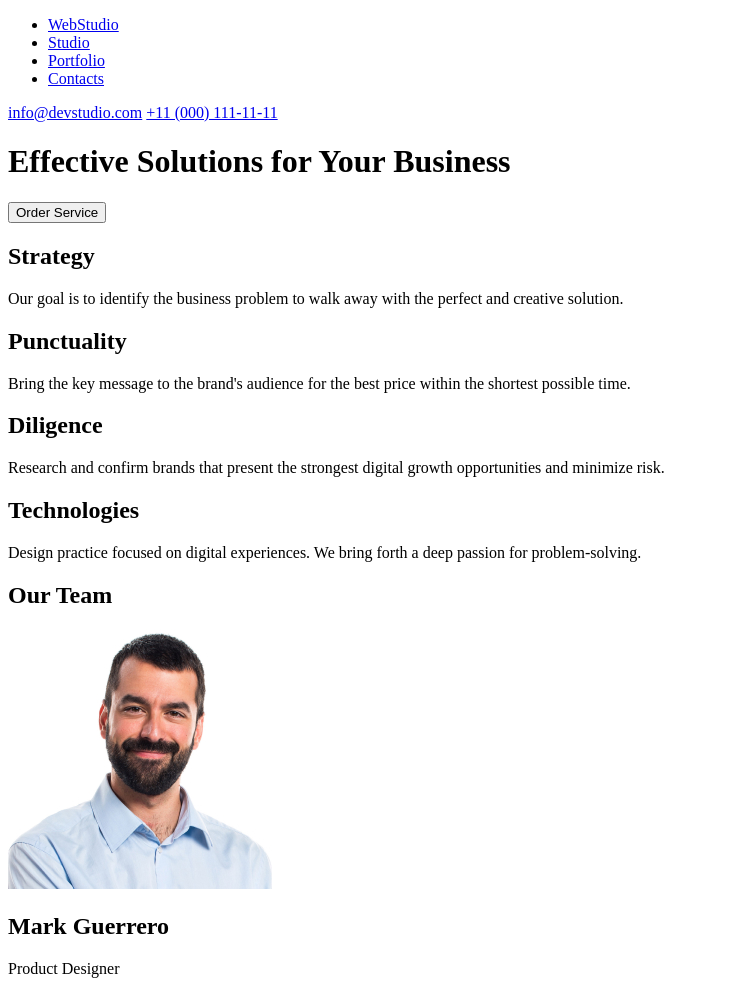
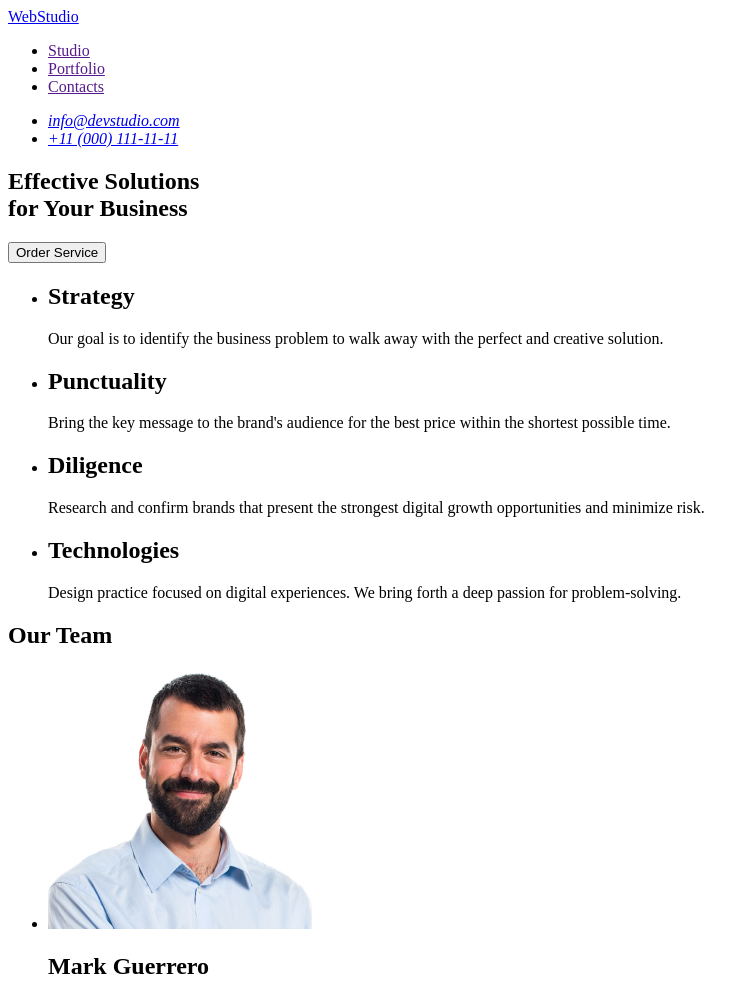
Before and after one commit to NikitinIhor/goit-markup-hw-01, a plain HTML site: page index.html in a window 1280 px wide. Shown: the top 983 px of the page, without its empty margins (0-754 px from the left). Drawn offline with Linux system fonts and the light colour scheme.

Commit message:
Update index.html
new chenges

```diff
--- a/index.html
+++ b/index.html
@@ -10,69 +10,89 @@
 <body>
     <header>
         <nav>
+            <a href="./index.html">WebStudio</a>
             <ul>
                 <li>
-                    <a href="index.html">WebStudio</a>
+                    <a href="">Studio</a>
                 </li>
                 <li>
-                    <a href="#">Studio</a>
+                    <a href="">Portfolio</a>
                 </li>
                 <li>
-                    <a href="#">Portfolio</a>
-                </li>
-                <li>
-                    <a href="#">Contacts</a>
+                    <a href="">Contacts</a>
                 </li>
             </ul>
         </nav>
+        <address>
+            <ul>
+                <li>
                     <a href="mailto: info@devstudio.com">info@devstudio.com</a>
+                </li>
+                <li>
                     <a href="tel: +110001111111">+11 (000) 111-11-11</a>
+                </li>
+            </ul>
+        </address>
     </header>
     <main>
-        <h1>Effective Solutions for Your Business</h1>
+        <section>
+            <h1>Effective Solutions <br>
+                for Your Business</h1>
             <button type="button">Order Service</button>
+        </section>
         <section>
+            <ul>
+                <li>
                     <h2>Strategy</h2>
                     <p>Our goal is to identify the business
                         problem to walk away with the perfect and creative solution. </p>
+                </li>
+                <li>
+                    <h2>Punctuality</h2>
+                    <p>Bring the key message to the brand's audience for the best price within the shortest possible
+                        time. </p>
+                </li>
+                <li>
+                    <h2>Diligence</h2>
+                    <p>Research and confirm brands that present the strongest digital growth opportunities and minimize
+                        risk.
+                    </p>
+                </li>
+                <li>
+                    <h2>Technologies</h2>
+                    <p>Design practice focused on digital experiences. We bring forth a deep passion for
+                        problem-solving. </p>
+                </li>
+            </ul>
         </section>
         <section>
-            <h2>Punctuality</h2>
-            <p>Bring the key message to the brand's audience for the best price within the shortest possible time. </p>
-        </section>
-        <section>
-            <h2>Diligence</h2>
-            <p>Research and confirm brands that present the strongest digital growth opportunities and minimize risk.
-            </p>
-        </section>
-        <section>
-            <h2>Technologies</h2>
-            <p>Design practice focused on digital experiences. We bring forth a deep passion for problem-solving. </p>
-        </section>
             <h2>Our Team</h2>
-        <section>
+            <ul>
+                <li>
                     <img src="images/1.jpg" alt="Mark Guerrero'photo" width="264" height="260">
                     <h2>Mark Guerrero</h2>
                     <p>Product Designer</p>
-        </section>
-        <section>
+                </li>
+                <li>
                     <img src="images/2.jpg" alt="Tom Ford'photo" width="264" height="260">
                     <h2>Tom Ford</h2>
                     <p>Frontend Developer</p>
-        </section>
-        <section>
+                </li>
+                <li>
                     <img src="images/3.jpg" alt="Camila Garcia'photo" width="264" height="260">
                     <h2>Camila Garcia</h2>
                     <p>Marketing</p>
-        </section>
-        <section>
+                </li>
+                <li>
                     <img src="images/4.jpg" alt="Daniel Wilson'photo" width="264" height="260">
                     <h2>Daniel Wilson</h2>
                     <p>UI Designer</p>
+                </li>
+            </ul>
         </section>
     </main>
     <footer>
-        <a href="index.html">WebStudio</a>
+        <a href="./index.html">WebStudio</a>
         <p>Increase the flow of customers and sales for your business with digital marketing & growth solutions.</p>
     </footer>
 </body>
```
Lines whose indentation alone changed are shown as unchanged.
